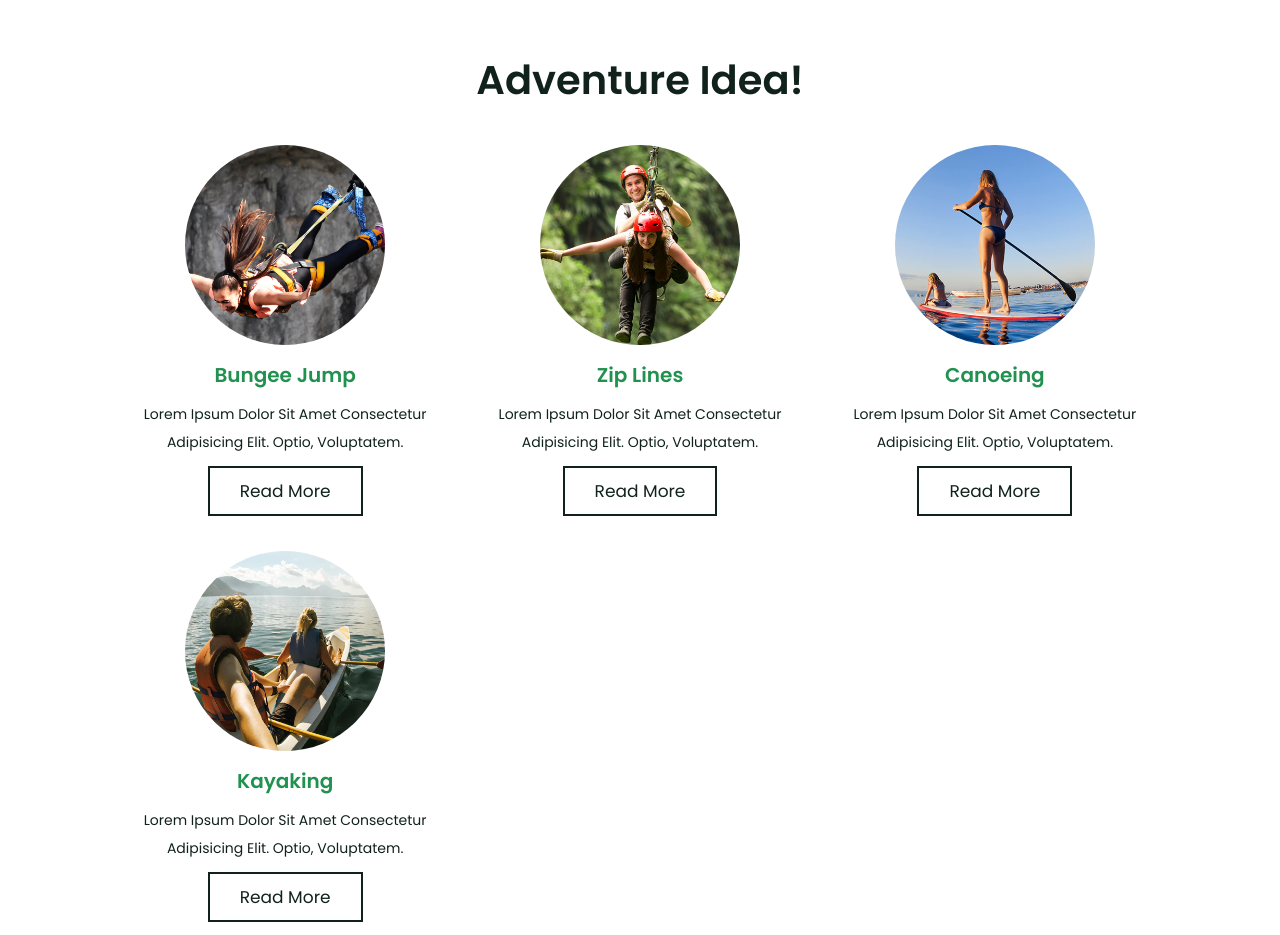
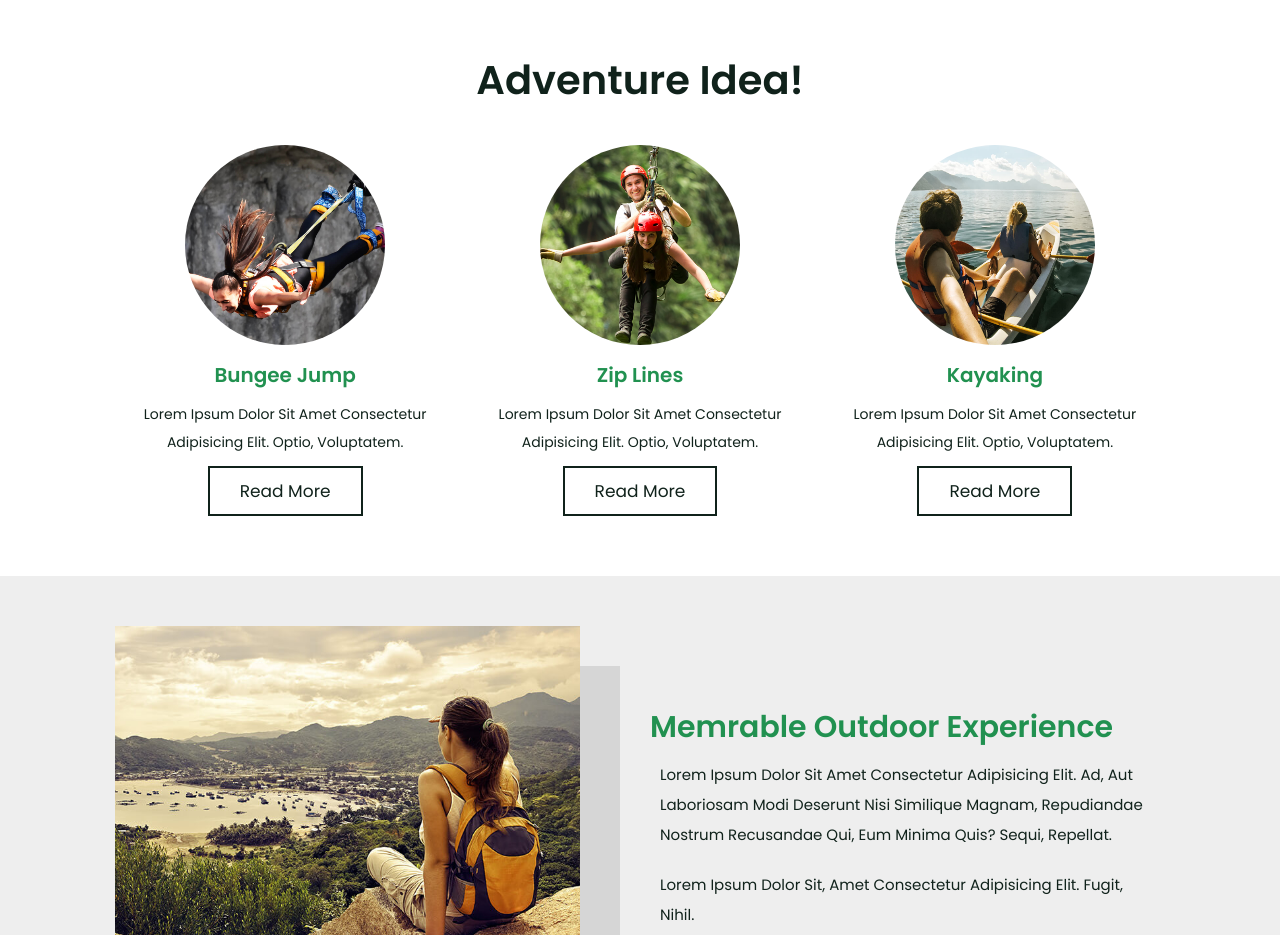
Before and after one commit to Neimat1/Travel, a plain HTML site: page index.html in a window 1280 px wide. Shown: the part 800-1735 px from the top of the page. Drawn offline with nearby package versions, Linux system fonts and the light colour scheme.

Commit message:
remove canoeing from category section

```diff
--- a/index.html
+++ b/index.html
@@ -119,12 +119,7 @@
                 <a href="#" class="btn">read more</a>
             </div>
 
-            <div class="box">
-                <img src="images/category-3.jpg" alt="">
-                <h3>canoeing</h3>
-                <p>Lorem ipsum dolor sit amet consectetur adipisicing elit. Optio, voluptatem.</p>
-                <a href="#" class="btn">read more</a>
-            </div>
+
 
             <div class="box">
                 <img src="images/category-4.jpg" alt="">
```
